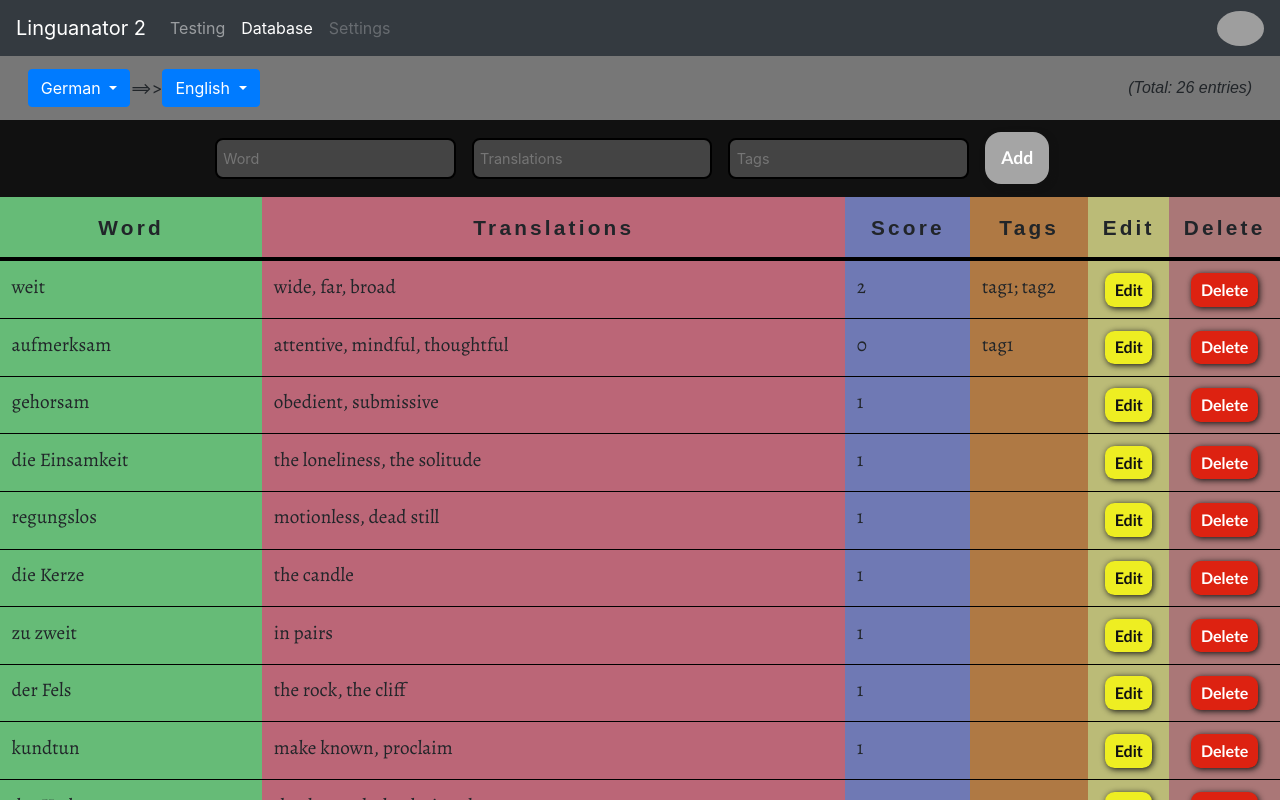
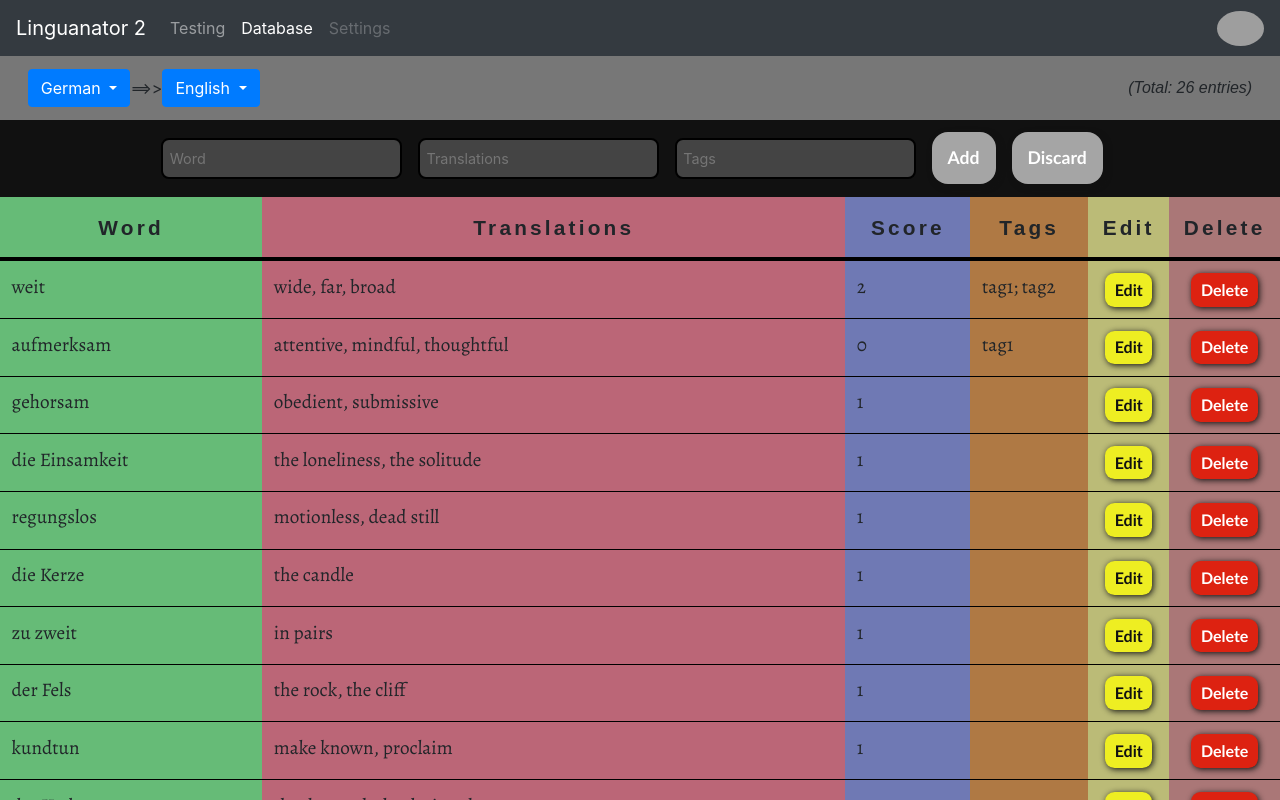
Before and after one commit to IgorBoyarshin/Linguanator2, an Angular app: page /database in a window 1280 px wide. Shown: the top 800 px of the page. Built offline with nearby package versions, Linux system fonts and the light colour scheme; grey boxes are pictures that could not be loaded; a web font is replaced by a local one.

Commit message:
Added Discard button

```diff
--- a/src/app/edited-word-entry/edited-word-entry.component.html
+++ b/src/app/edited-word-entry/edited-word-entry.component.html
@@ -3,7 +3,11 @@
     <input type="text" placeholder="Translations" [(ngModel)]="translations">
     <input type="text" placeholder="Tags"         [(ngModel)]="tags">
     <button
-        class="button button-big dark"
+        class="button button-big green"
         [disabled]="!canSubmit()"
         (click)="submit()">{{ editingExistingEntry ? "Submit" : "Add" }}</button>
+    <button
+        class="button button-big red"
+        [disabled]="!canDiscard()"
+        (click)="discard()">Discard</button>
 </section>
--- a/src/app/edited-word-entry/edited-word-entry.component.ts
+++ b/src/app/edited-word-entry/edited-word-entry.component.ts
@@ -43,6 +43,10 @@ export class EditedWordEntryComponent implements OnInit, OnDestroy {
         return (this.word.trim().length > 0) && (this.translations.trim().length > 0);
     }
 
+    canDiscard(): boolean {
+        return (this.word.length > 0) || (this.translations.length > 0) || (this.tags.length > 0);
+    }
+
     submit() {
         const translations = this.translations.split(';');
         const tags = this.tags.length == 0 ? [] : this.tags.split(';');
@@ -54,6 +58,10 @@ export class EditedWordEntryComponent implements OnInit, OnDestroy {
         this.clear();
     }
 
+    discard() {
+        this.clear();
+    }
+
     private clear() {
         this.word = "";
         this.translations = "";
--- a/src/styles.css
+++ b/src/styles.css
@@ -6,10 +6,10 @@
 /*     background-color: #dadada; */
 /*     color: #333; */
 /* } */
-/* .green { */
-/*     background-color: #7C3; */
-/*     color: #FFF; */
-/* } */
+.green {
+    background-color: #7C3;
+    color: #FFF;
+}
 .yellow {
     background-color: #EE2;
     color: #111;
@@ -22,9 +22,9 @@
 /* .button.dark:hover:enabled { */
 /*     background-color: #4D4746; */
 /* } */
-/* .button.green:hover:enabled { */
-/*     background-color: #7E3; */
-/* } */
+.button.green:hover:enabled {
+    background-color: #7E3;
+}
 .button.yellow:hover:enabled {
     background-color: #FF4;
 }
```
